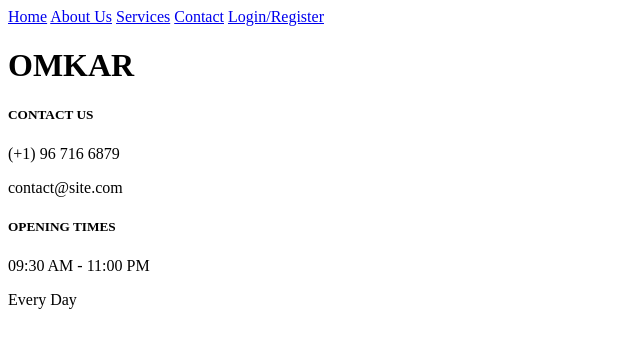
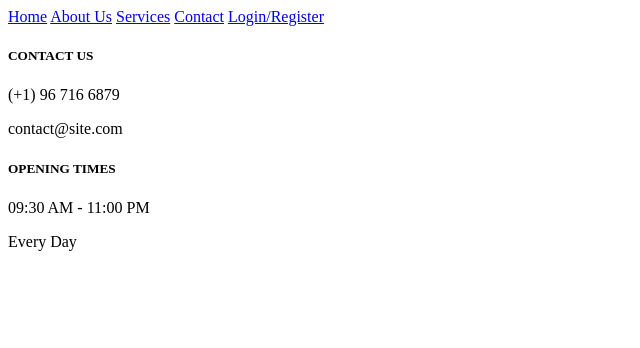
Before and after one commit to PR3MM/Restaurant, a plain HTML site: page index.html in a window 1280 px wide. Shown: the whole page, without its empty margins (0-640 px from the left). Drawn offline with Linux system fonts and the light colour scheme.

Commit message:
i am omkar

```diff
--- a/index.html
+++ b/index.html
@@ -16,7 +16,7 @@
             <a href="login.html ">Login/Register</a>
         </div>
 
-    <h1>OMKAR</h1>
+
     </navbar>
 
 
```
